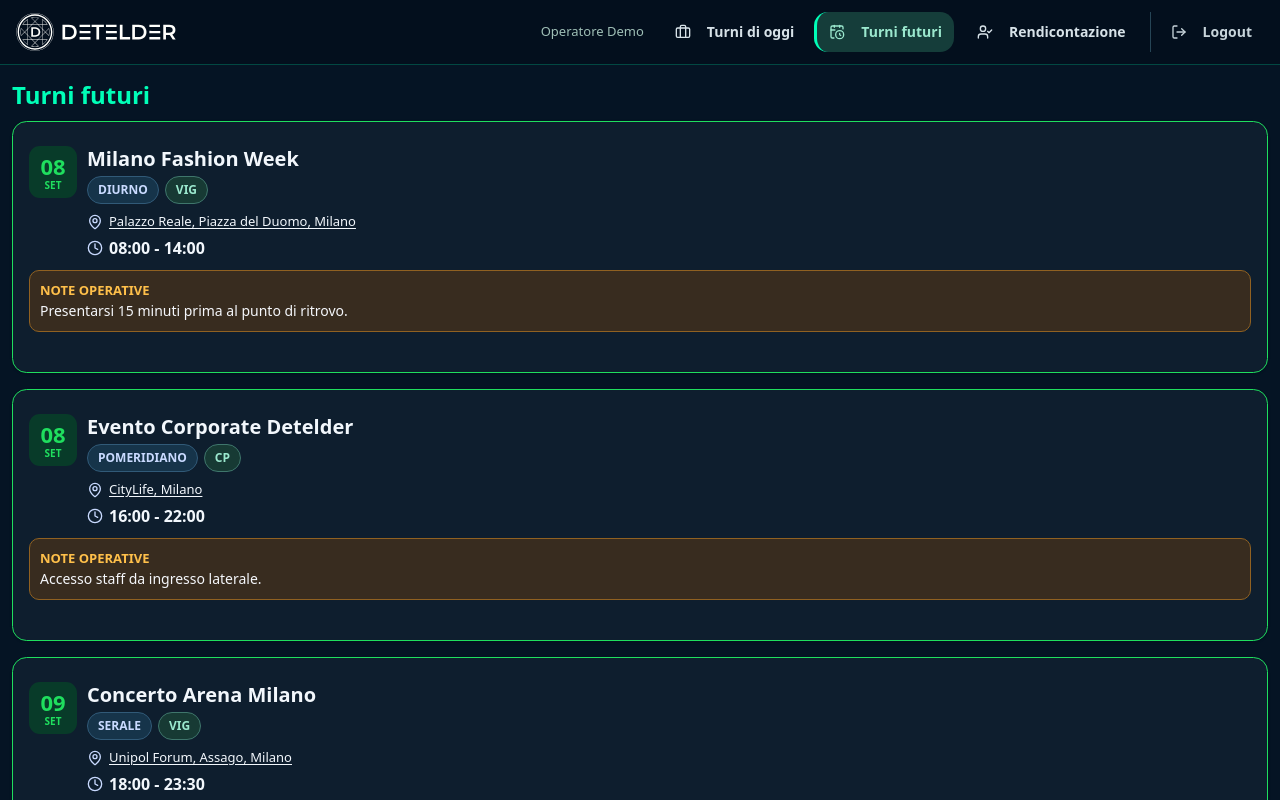
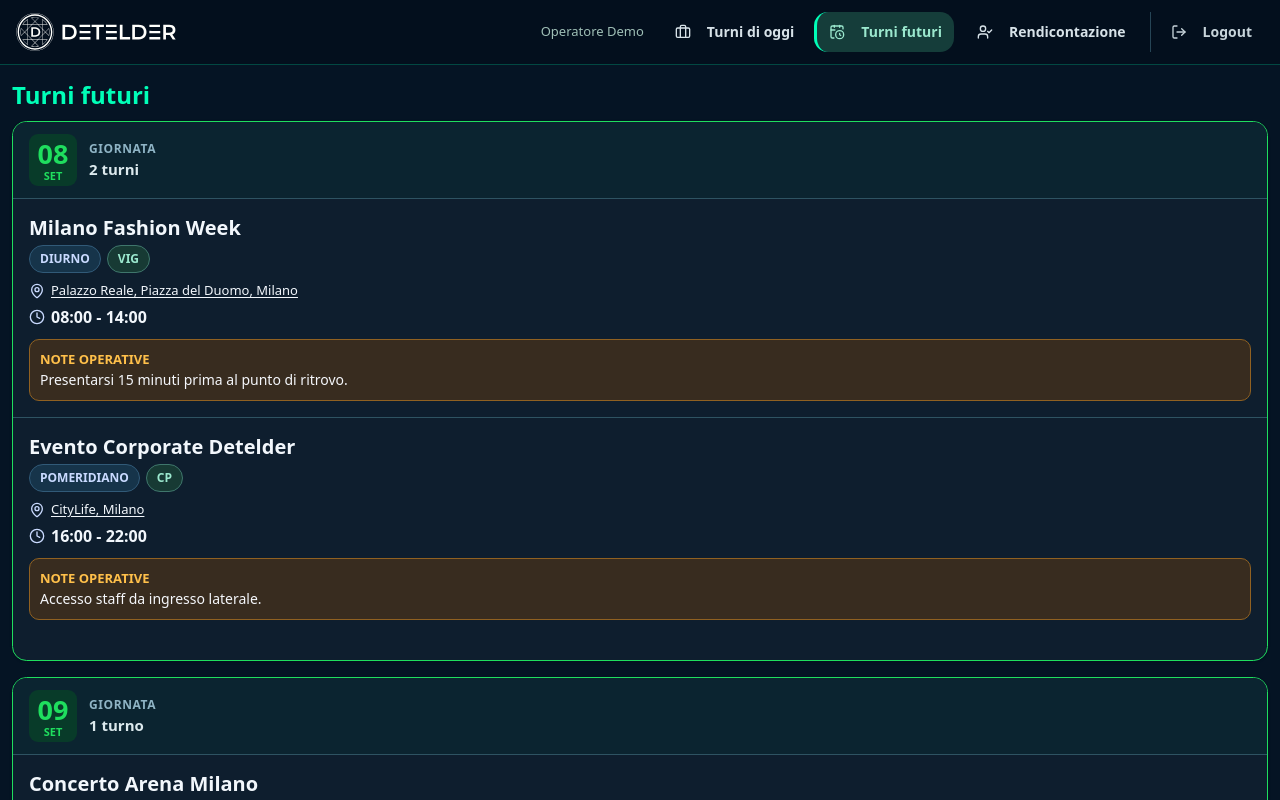
Before and after one commit to MarsOTA/detelder-operator-preview, a React (Vite) app: page /operator/turniFuturi in a window 1280 px wide. Shown: the top 800 px of the page. Built offline with nearby package versions, Linux system fonts and the light colour scheme.

Commit message:
Group future shifts by day in preview

```diff
--- a/src/pages/operatore/turniFuturi.tsx
+++ b/src/pages/operatore/turniFuturi.tsx
@@ -76,20 +76,36 @@ const turniFuturi = () => {
   const mapsHref=(address:string)=>
     `https://www.google.com/maps/search/?api=1&query=${encodeURIComponent(address)}`;
 
+  const gruppiTurni = Object.entries(
+    turniFuturi.reduce<Record<string, TurnoEvento[]>>((acc, turno) => {
+      if (!acc[turno.dataTurno]) acc[turno.dataTurno] = [];
+      acc[turno.dataTurno].push(turno);
+      return acc;
+    }, {})
+  );
+
   return (
     <section className="main-section">
       <div className="titolo">Turni futuri</div>
 
-      {turniFuturi.map((turnoFuturo)=>(
-        <Card className="turni-futuri-card" key={turnoFuturo.idTurno}>
-          <CardContent className="p-4">
-            <div className="turni-futuri-operativita !pt-2">
-              <div className="turni-futuri-data-content">
-                <div className="turni-futuri-giorno">{formatDay(turnoFuturo.dataTurno)}</div>
-                <div className="turni-futuri-mese">{formatMonthShort(turnoFuturo.dataTurno)}</div>
+      {gruppiTurni.map(([dataTurno, turniGiorno])=>(
+        <Card className="turni-futuri-card overflow-hidden" key={dataTurno}>
+          <CardContent className="p-0">
+            <div className="flex items-center gap-3 border-b border-[#2e5362] bg-[#0b2430] px-4 py-3">
+              <div className="turni-futuri-data-content !w-[58px] shrink-0 !rounded-[9px] !px-0 !py-2">
+                <div className="turni-futuri-giorno !text-[27px]">{formatDay(dataTurno)}</div>
+                <div className="turni-futuri-mese !text-[11px]">{formatMonthShort(dataTurno)}</div>
+              </div>
+              <div className="min-w-0">
+                <div className="text-[12px] font-semibold uppercase tracking-[0.05em] text-[#8fb4c5]">Giornata</div>
+                <div className="text-[15px] font-semibold text-[#dce9ed]">{turniGiorno.length} {turniGiorno.length === 1 ? 'turno' : 'turni'}</div>
+              </div>
             </div>
 
-              <div className="min-w-0 flex-1">
+            <div className="divide-y divide-[#2e5362]">
+              {turniGiorno.map((turnoFuturo)=>(
+                <div className="p-4" key={turnoFuturo.idTurno}>
+                  <div className="min-w-0">
                     <span className="turni-futuri-titolo-evento block leading-tight">
                       {turnoFuturo.titoloEvento}
                     </span>
@@ -123,14 +139,16 @@ const turniFuturi = () => {
                       </span>
                     </div>
                   </div>
-            </div>
 
                   {turnoFuturo.notaTurno&&(
-              <div className="turni-futuri-note-operative-content">
+                    <div className="turni-futuri-note-operative-content !w-full">
                       <div className="note-operative-label">NOTE OPERATIVE</div>
                       <div className="note-operative-value">{turnoFuturo.notaTurno}</div>
                     </div>
                   )}
+                </div>
+              ))}
+            </div>
           </CardContent>
         </Card>
       ))}
```
Lines whose indentation alone changed are shown as unchanged.
